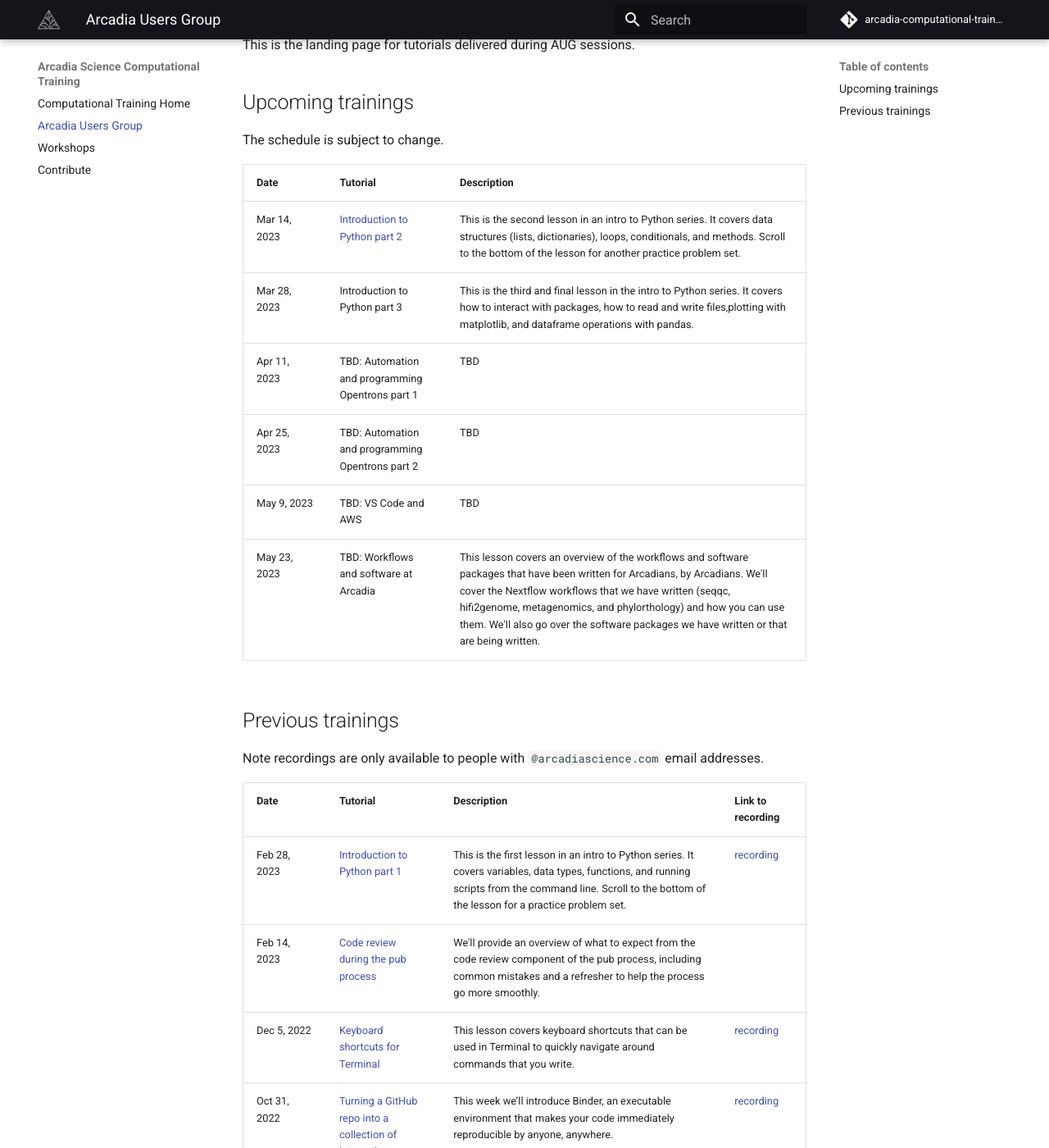
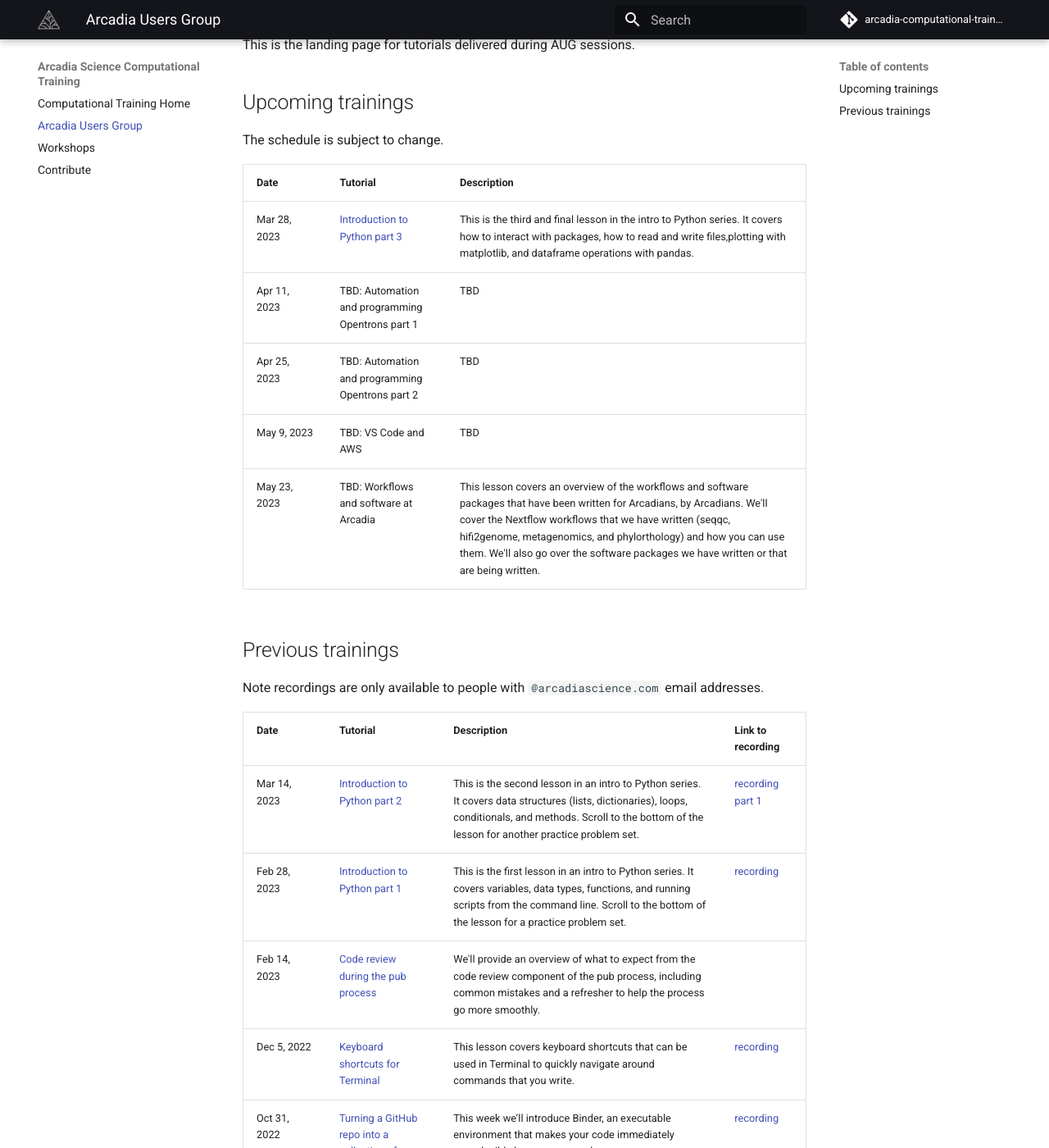
Before and after one commit to Arcadia-Science/arcadia-computational-training, an MkDocs documentation site: the page built from docs/arcadia-users-group/overview.md, in a window 1280 px wide and 1400 px high, scrolled down 477 px. Shown: the whole window at 82% size. Built offline with MkDocs 1.6.1 and Material for MkDocs 9.7.7, drawn with Linux system fonts in a browser that asks for light colours; comment, search, counter and statistics services are not loaded; some of the changed lines change nothing that is shown.

Commit message:
add video link and link to lesson 3

```diff
--- a/docs/arcadia-users-group/overview.md
+++ b/docs/arcadia-users-group/overview.md
@@ -20,8 +20,7 @@ The schedule is subject to change.
 
 | Date         | Tutorial                                                              | Description                                                                                                                                                                                                                                                                                                                                           |
 | ------------ | --------------------------------------------------------------------- | ----------------------------------------------------------------------------------------------------------------------------------------------------------------------------------------------------------------------------------------------------------------------------------------------------------------------------------------------------- |
-| Mar 14, 2023 | [Introduction to Python part 2](20230314-intro-to-python-2/lesson.md) | This is the second lesson in an intro to Python series. It covers data structures (lists, dictionaries), loops, conditionals, and methods. Scroll to the bottom of the lesson for another practice problem set.                                                                                                                                       |
-| Mar 28, 2023 | Introduction to Python part 3                                         | This is the third and final lesson in the intro to Python series. It covers how to interact with packages, how to read and write files,plotting with matplotlib, and dataframe operations with pandas.                                                                                                                                                |
+| Mar 28, 2023 | [Introduction to Python part 3](20230328-intro-to-python-3/lesson.md) | This is the third and final lesson in the intro to Python series. It covers how to interact with packages, how to read and write files,plotting with matplotlib, and dataframe operations with pandas.                                                                                                                                                |
 | Apr 11, 2023 | TBD: Automation and programming Opentrons part 1                      | TBD                                                                                                                                                                                                                                                                                                                                                   |
 | Apr 25, 2023 | TBD: Automation and programming Opentrons part 2                      | TBD                                                                                                                                                                                                                                                                                                                                                   |
 | May 9, 2023  | TBD: VS Code and AWS                                                  | TBD                                                                                                                                                                                                                                                                                                                                                   |
@@ -33,6 +32,7 @@ Note recordings are only available to people with `@arcadiascience.com` email ad
 
 | Date          | Tutorial                                                                                                                                                                   | Description                                                                                                                                                                                                                                                                                                                                                                                                                                          | Link to recording                                        |
 | ------------- | -------------------------------------------------------------------------------------------------------------------------------------------------------------------------- | ---------------------------------------------------------------------------------------------------------------------------------------------------------------------------------------------------------------------------------------------------------------------------------------------------------------------------------------------------------------------------------------------------------------------------------------------------- | -------------------------------------------------------- |
+| Mar 14, 2023  | [Introduction to Python part 2](20230314-intro-to-python-2/lesson.md)                                                                                                      | This is the second lesson in an intro to Python series. It covers data structures (lists, dictionaries), loops, conditionals, and methods. Scroll to the bottom of the lesson for another practice problem set.                                                                                                                                                                                                                                      | [recording part 1](https://youtu.be/aqQNTaiLOnM)         |
 | Feb 28, 2023  | [Introduction to Python part 1](20230228-intro-to-python-1/lesson.md)                                                                                                      | This is the first lesson in an intro to Python series. It covers variables, data types, functions, and running scripts from the command line. Scroll to the bottom of the lesson for a practice problem set.                                                                                                                                                                                                                                         | [recording](https://www.youtube.com/watch?v=tKxtgqib6H8) |
 | Feb 14, 2023  | [Code review during the pub process](20230214-code-review-for-pubs/lesson.md)                                                                                              | We'll provide an overview of what to expect from the code review component of the pub process, including common mistakes and a refresher to help the process go more smoothly.                                                                                                                                                                                                                                                                       |                                                          |
 | Dec 5, 2022   | [Keyboard shortcuts for Terminal](20221205-keyboard-shortcuts-terminal/lesson.md)                                                                                          | This lesson covers keyboard shortcuts that can be used in Terminal to quickly navigate around commands that you write.                                                                                                                                                                                                                                                                                                                               | [recording](https://youtu.be/dMO0_onwUg8)                |
```
